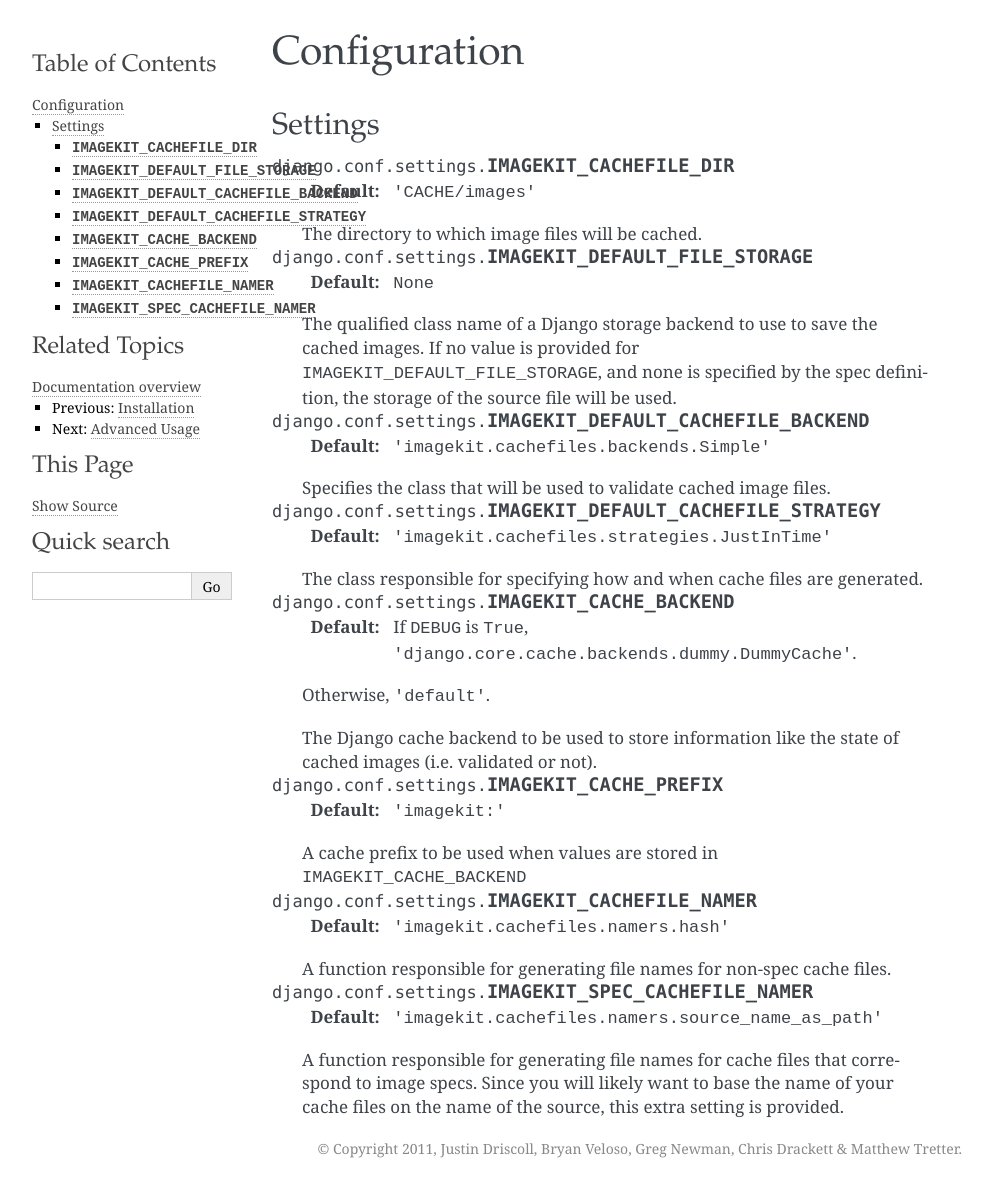
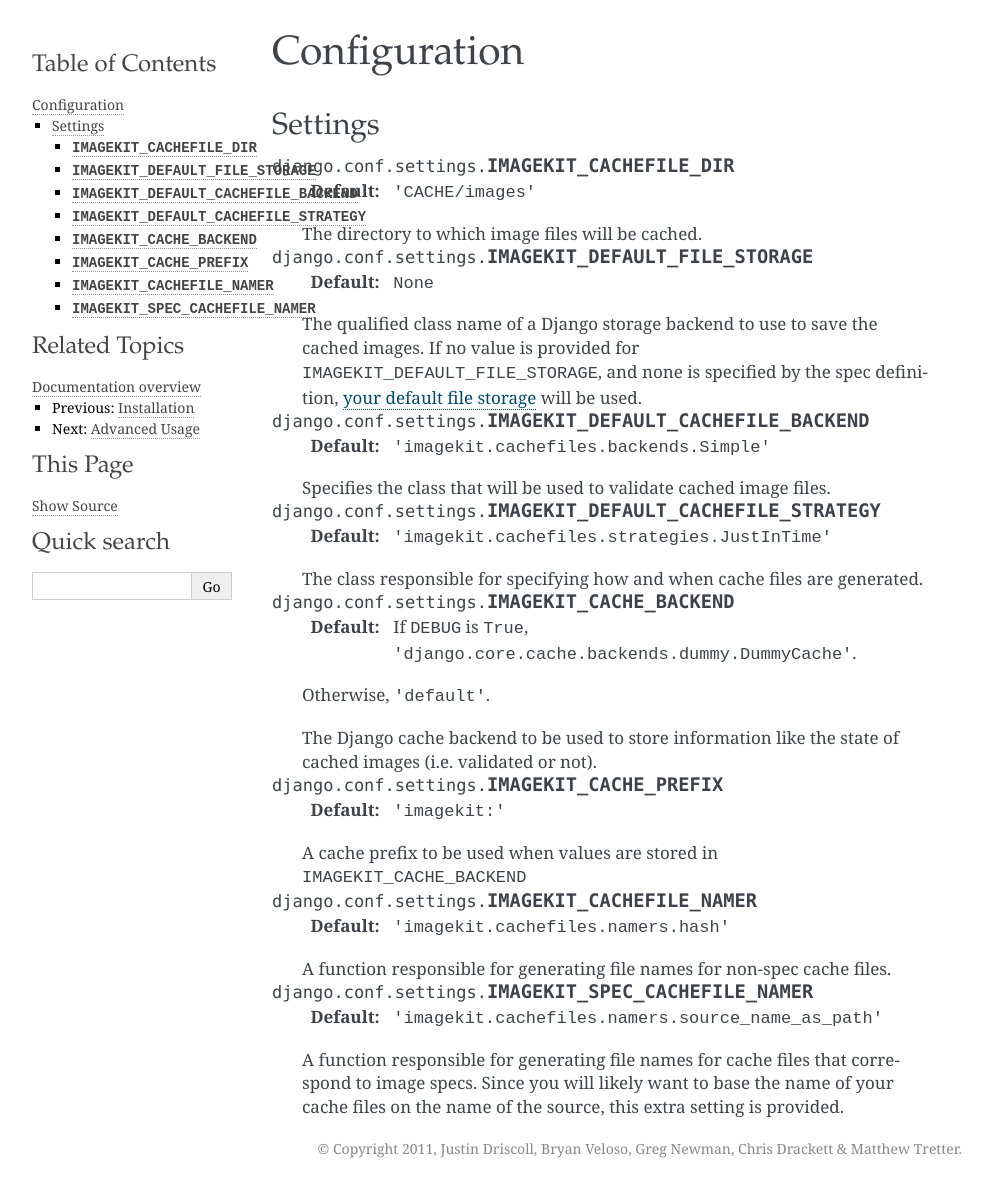
Before and after one commit to matthewwithanm/django-imagekit, a Sphinx documentation site: the page built from docs/configuration.rst, in a window 1280 px wide. Shown: the whole page, without its empty margins (148-1140 px from the left). Built offline with Sphinx 7.4.7, drawn with Linux system fonts in a browser that asks for light colours.

Commit message:
Update IMAGEKIT_DEFAULT_FILE_STORAGE description

```diff
--- a/docs/configuration.rst
+++ b/docs/configuration.rst
@@ -23,7 +23,7 @@ Settings
 
     The qualified class name of a Django storage backend to use to save the
     cached images. If no value is provided for ``IMAGEKIT_DEFAULT_FILE_STORAGE``,
-    and none is specified by the spec definition, the storage of the source file
+    and none is specified by the spec definition, `your default file storage`__
     will be used.
 
 
@@ -72,3 +72,6 @@ Settings
     A function responsible for generating file names for cache files that
     correspond to image specs. Since you will likely want to base the name of
     your cache files on the name of the source, this extra setting is provided.
+
+
+__ https://docs.djangoproject.com/en/dev/ref/settings/#default-file-storage
```
